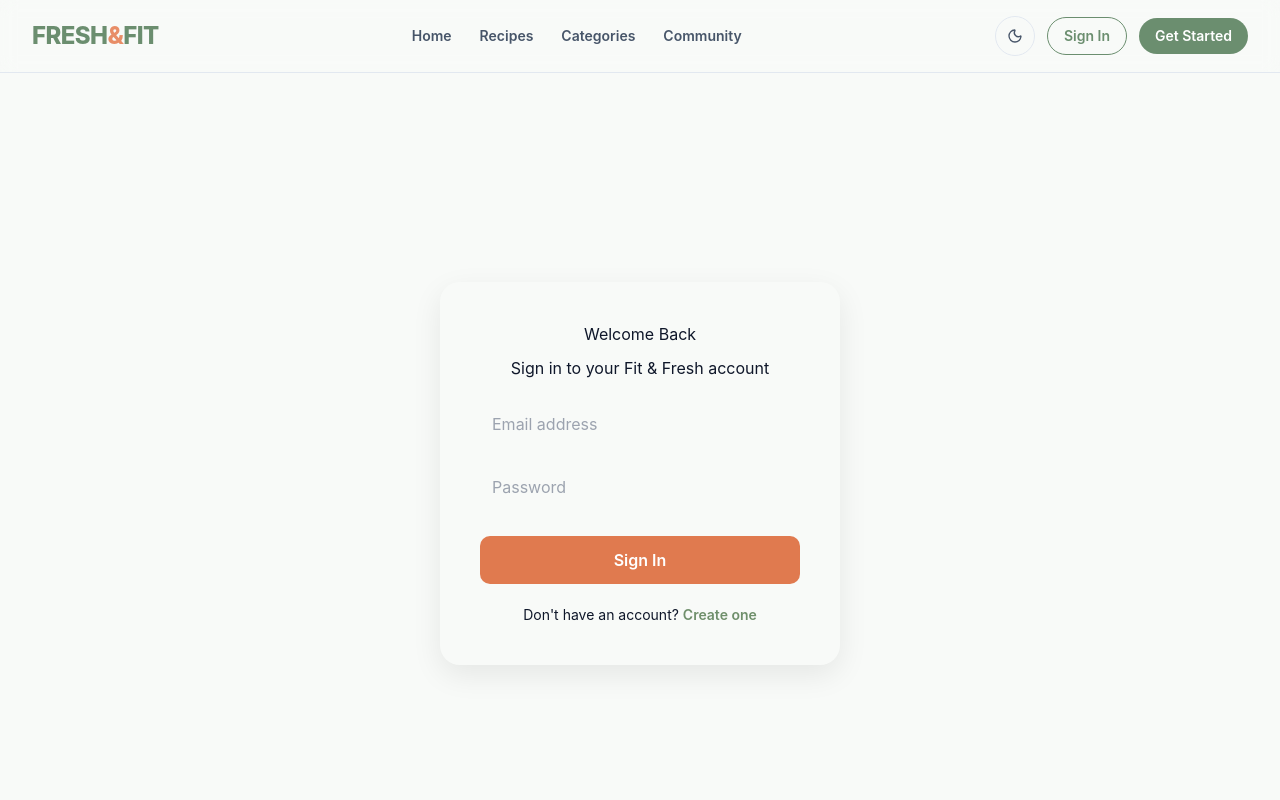
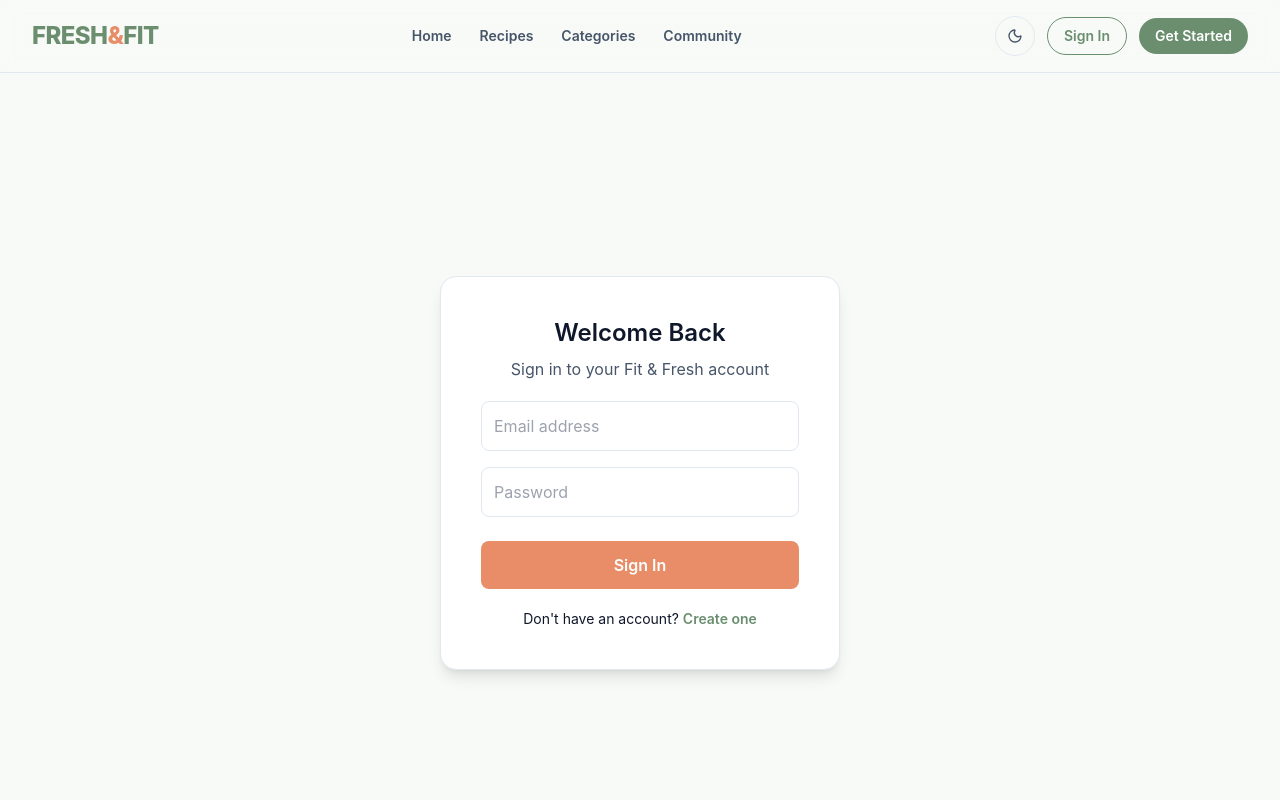
Before and after one commit to Drys-H/WebMinds, a React app in the folder frontend/: page /signin in a window 1280 px wide. Shown: the top 800 px of the page. Built offline with nearby package versions, Linux system fonts and the light colour scheme; the HTML template or start-up script is replaced by a standard one.

Commit message:
new version fix dark mode on sign in/ sign up

```diff
--- a/frontend/src/pages/SignIn.jsx
+++ b/frontend/src/pages/SignIn.jsx
@@ -57,27 +57,25 @@ export default function SignIn() {
   };
 
   return (
-      <div>
+      <div className="page-shell min-h-screen flex items-center justify-center p-5">
+        <div className="surface-card w-[400px] p-10 rounded-2xl shadow-lg text-center">
 
-        <div style={container}>
-          <div style={card}>
+          <h2 className="text-2xl font-semibold mb-2">Welcome Back</h2>
 
-            <h2 style={title}>Welcome Back</h2>
-
-            <p style={subtitle}>
+          <p className="text-muted mb-5">
             Sign in to your Fit & Fresh account
           </p>
 
-            {error && <p style={errorText}>{error}</p>}
+          {error && <p className="text-red-500 mb-3">{error}</p>}
 
-            <form onSubmit={handleSubmit} style={formStyle}>
+          <form onSubmit={handleSubmit} className="flex flex-col gap-4">
 
             <input
                 name="username"
                 placeholder="Email address"
                 value={form.username}
                 onChange={handleChange}
-                  style={input}
+                className="p-3 rounded-lg border border-[var(--color-border)] bg-[var(--color-surface)] text-[var(--color-text)]"
             />
 
             <input
@@ -86,105 +84,28 @@ export default function SignIn() {
                 placeholder="Password"
                 value={form.password}
                 onChange={handleChange}
-                  style={input}
+                className="p-3 rounded-lg border border-[var(--color-border)] bg-[var(--color-surface)] text-[var(--color-text)]"
             />
 
-              <button style={signInBtn} disabled={loading}>
+            <button
+                disabled={loading}
+                className="mt-2 p-3 rounded-lg bg-[var(--color-accent)] text-white font-semibold"
+            >
               {loading ? "Signing in..." : "Sign In"}
             </button>
 
           </form>
 
-            <p style={bottomText}>
+          <p className="mt-5 text-sm">
             Don't have an account?{" "}
-              <span onClick={() => navigate("/register")} style={link}>
+            <span
+                onClick={() => navigate("/register")}
+                className="text-[var(--color-primary)] font-semibold cursor-pointer"
+            >
           Create one
         </span>
           </p>
 
         </div>
       </div>
-      </div>
-  );
-}
-
-/* ================= STYLES ================= */
-
-const container = {
-  display: "flex",
-  justifyContent: "center",
-  alignItems: "center",
-  minHeight: "100vh",
-  padding: "20px"
-};
-
-const card = {
-  width: "400px",
-  padding: "40px",
-  borderRadius: "20px",
-  background: "var(--surface)",
-  textAlign: "center",
-  boxShadow: "0 10px 30px rgba(0,0,0,0.08)"
-};
-
-const title = {
-  marginBottom: "10px"
-};
-
-const subtitle = {
-  color: "var(--text-light)",
-  marginBottom: "20px"
-};
-
-const formStyle = {
-  display: "flex",
-  flexDirection: "column",
-  gap: "15px"
-};
-
-const signInBtn = {
-  background: "#e07a4f",
-  color: "white",
-  marginTop: "10px",
-  padding: "12px",
-  borderRadius: "10px",
-  border: "none",
-  cursor: "pointer",
-  fontWeight: "600"
-};
-
-const errorText = {
-  color: "#e76f51",
-  marginBottom: "10px"
-};
-
-const bottomText = {
-  marginTop: "20px",
-  fontSize: "14px"
-};
-
-const link = {
-  color: "#6f8f6b",
-  cursor: "pointer",
-  fontWeight: "600"
-};
-
-const toggleWrap = {
-  display: "flex",
-  justifyContent: "flex-end",
-  padding: "20px 60px"
-};
-
-const toggleBtn = {
-  background: "var(--surface)",
-  border: "1px solid var(--border)"
-};
-
-const input = {
-  padding: "12px",
-  borderRadius: "10px",
-  border: "1px solid var(--border)",
-  background: "var(--surface)",
-  color: "var(--text)",
-  outline: "none"
-};
+  ); }
--- a/frontend/src/pages/SignUp.jsx
+++ b/frontend/src/pages/SignUp.jsx
@@ -170,7 +170,9 @@ const rightSide = {
   padding: "60px",
   display: "flex",
   flexDirection: "column",
-  justifyContent: "center"
+  justifyContent: "center",
+  background: "var(--color-background)",
+  color: "var(--color-text)"
 };
 
 const formStyle = {
@@ -183,15 +185,17 @@ const formStyle = {
 const input = {
   padding: "12px",
   borderRadius: "8px",
-  border: "1px solid #ddd",
-  width: "100%"
+  border: "1px solid var(--color-border)",
+  width: "100%",
+  background: "var(--color-surface)",
+  color: "var(--color-text)",
 };
 
 const submitBtn = {
   padding: "12px",
   borderRadius: "8px",
   border: "none",
-  background: "#e07a4f",
+  background: "var(--color-accent)",
   color: "white",
   cursor: "pointer"
 };
@@ -207,7 +211,7 @@ const successText = {
 };
 
 const link = {
-  color: "#6f8f6b",
+  color: "var(--color-primary)",
   cursor: "pointer"
 };
 
```
Lines whose indentation alone changed are shown as unchanged.
